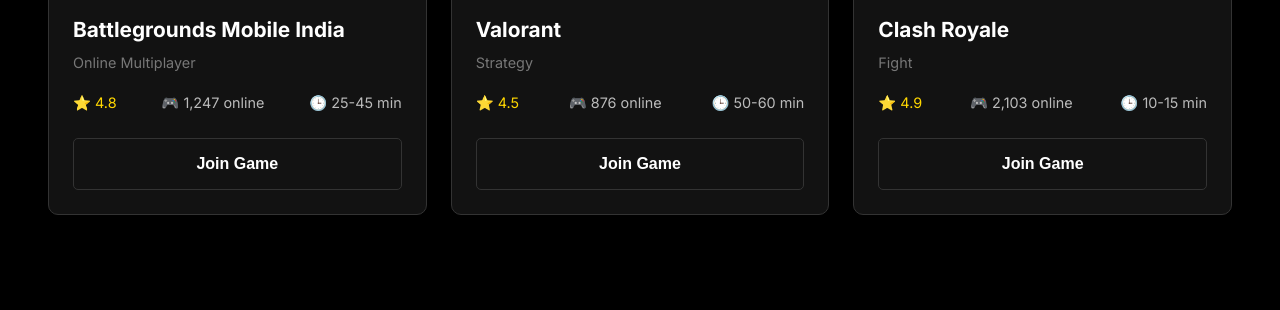
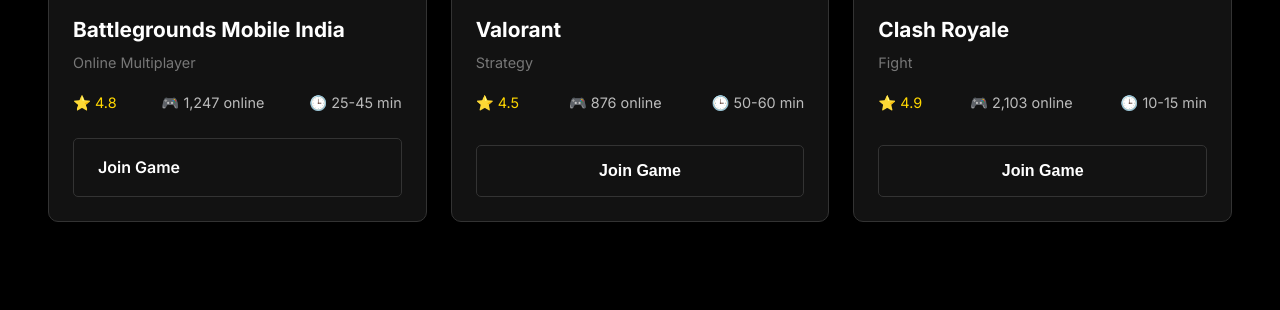
Before and after one commit to Ravipareek05/CampusPlay, a plain HTML site: page CampusPlay/client/index.html in a window 1280 px wide. Shown: the part 1120-1430 px from the top of the page. Drawn offline with Linux system fonts and the light colour scheme.

Commit message:
Update index.html

```diff
--- a/CampusPlay/client/index.html
+++ b/CampusPlay/client/index.html
@@ -129,9 +129,13 @@
                 <span class="players">🎮 1,247 online</span>
                 <span class="time">🕒 25-45 min</span>
               </div>
-              <button class="btn btn-secondary full-width join-game-btn">
+              <!-- <button class="btn btn-secondary full-width join-game-btn">
                 Join Game
-              </button>
+              </button> -->
+              <a href="tournaments.html" class="btn btn-secondary full-width join-game-btn">
+              Join Game
+              </a>
+
             </div>
             <div class="game-card">
               <div class="game-thumbnail">
```
